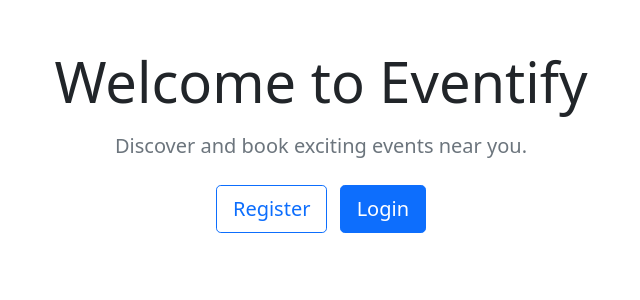
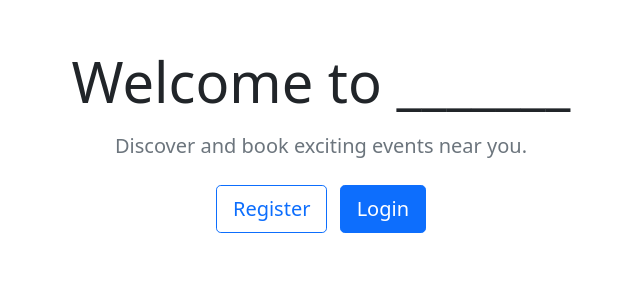
Before and after one commit to LuannePlem/OnlineEventTicketingSystem, a Django app: page / in a window 1280 px wide. Shown: the top 300 px of the page, without its empty margins (319-959 px from the left). Run offline with Django 5.2, Linux system fonts and the light colour scheme; parts of the project's set-up code (start-up, migrations or seed data) failed here and were passed over.

Commit message:
Updated home page

```diff
--- a/OTS_main/OTS_APP/templates/home.html
+++ b/OTS_main/OTS_APP/templates/home.html
@@ -84,7 +84,7 @@
     {% else %}
     <!-- Not logged in -->
     <div class="container text-center mt-5">
-      <h1 class="display-4 mb-3">Welcome to Eventify</h1>
+      <h1 class="display-4 mb-3">Welcome to _______</h1>
       <p class="lead text-muted mb-4">Discover and book exciting events near you.</p>
       <a href="/register/" class="btn btn-outline-primary btn-lg me-2">Register</a>
       <a href="/login/" class="btn btn-primary btn-lg">Login</a>
```
